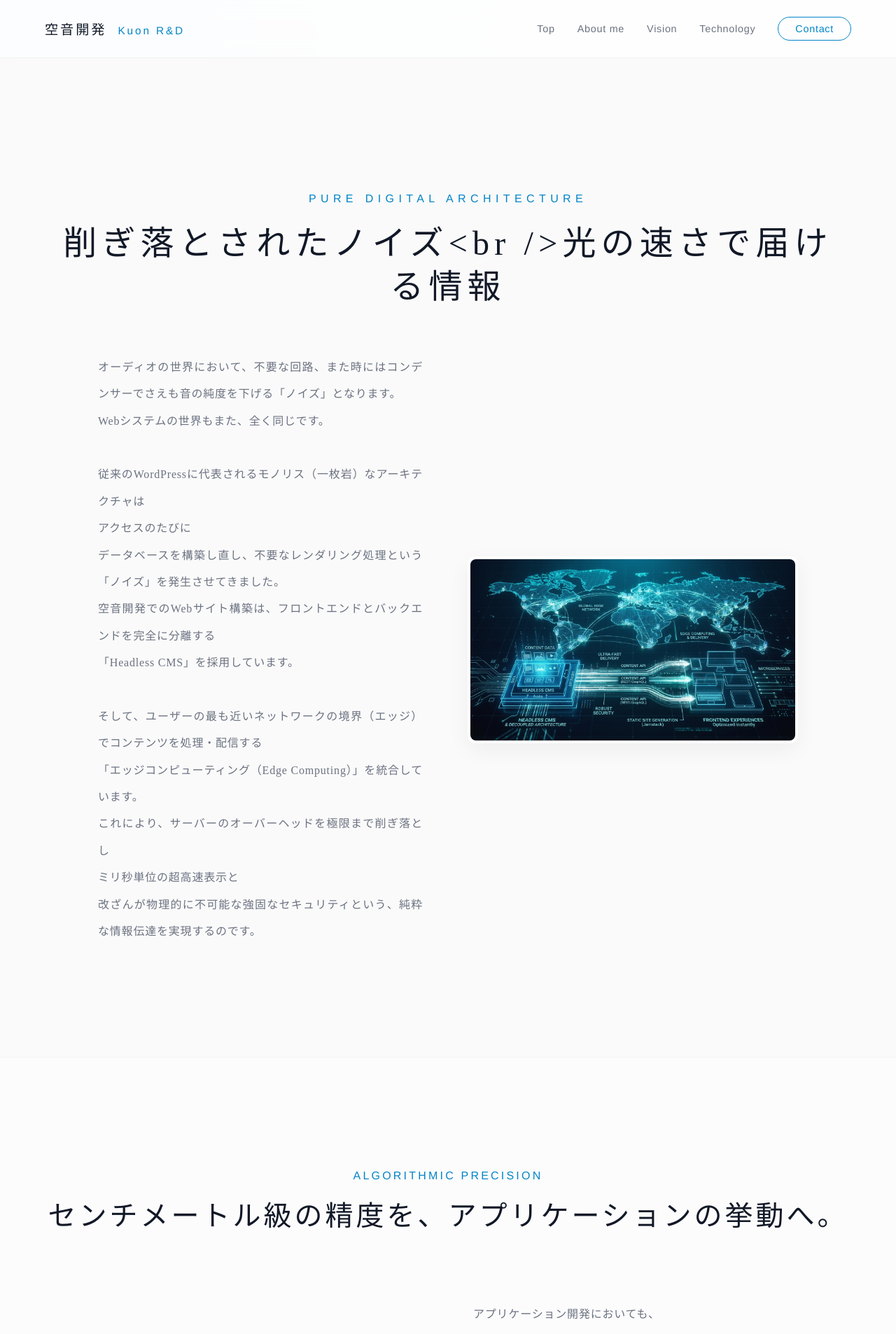
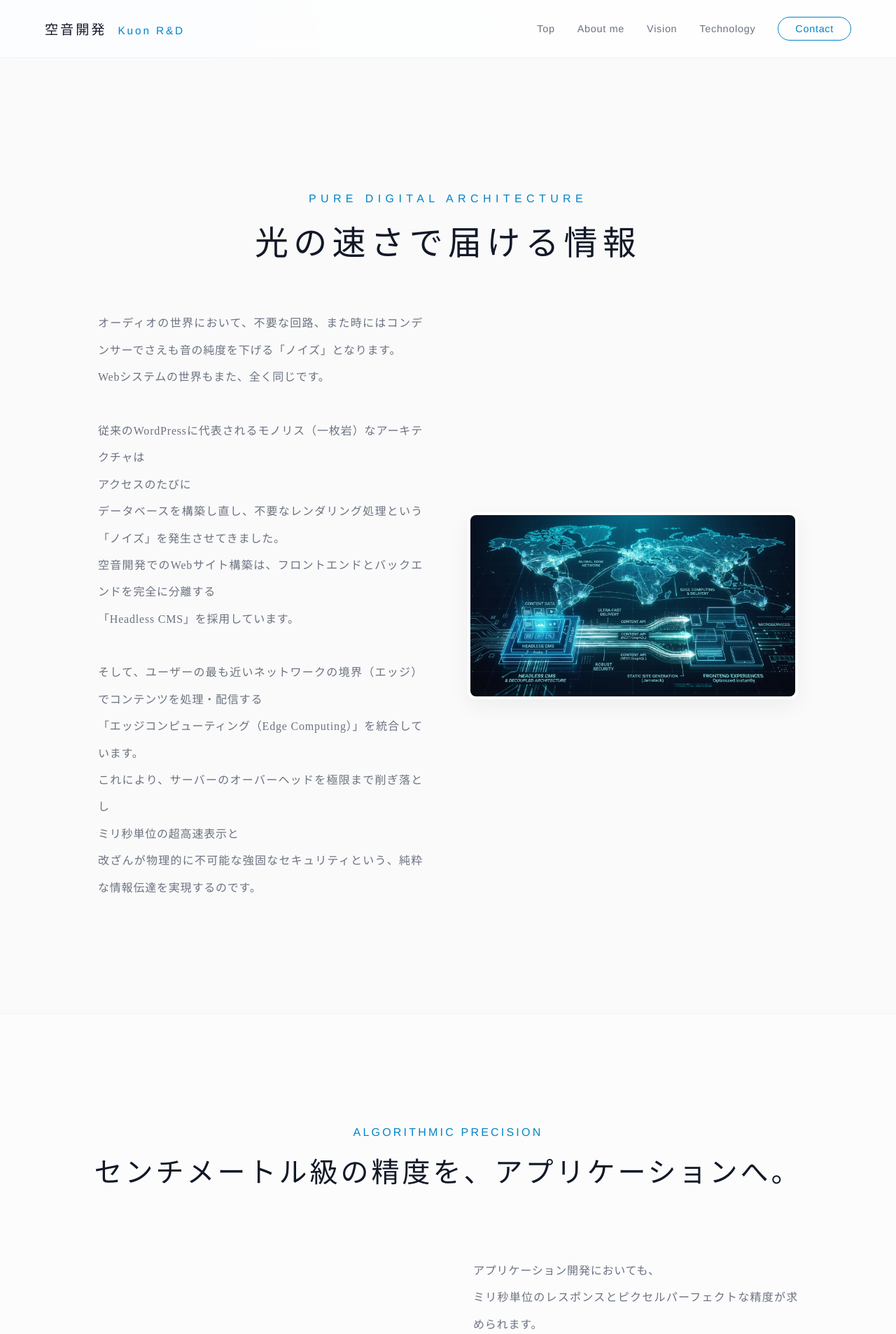
Before and after one commit to Kotaro-Studio/kuon-rnd, a Next.js app: page /web in a window 1280 px wide. Shown: the top 1906 px of the page at 70% size. Built offline with nearby package versions, Linux system fonts and the light colour scheme.

Commit message:
修正済み02

```diff
--- a/app/web/page.tsx
+++ b/app/web/page.tsx
@@ -8,7 +8,7 @@ import Link from 'next/link';
 // 1. 導入：Headless CMSとエッジコンピューティングの哲学
 const introduction = {
   title: "Pure Digital Architecture",
-  subtitle: "削ぎ落とされたノイズ<br />光の速さで届ける情報",
+  subtitle: "光の速さで届ける情報",
   image: "/A_sophisticated_and_futuristic_visualization_of_mo-1774174072344.png",
   text: (
     <>
@@ -29,7 +29,7 @@ const introduction = {
 // 2. アプリ開発：ミリ秒とピクセルのアルゴリズム
 const application = {
   title: "Algorithmic Precision",
-  subtitle: "センチメートル級の精度を、アプリケーションの挙動へ。",
+  subtitle: "センチメートル級の精度を、アプリケーションへ。",
   image: "/An_abstract_visualization_of_cutting-edge_app_deve-1774174217352.png",
   text: (
     <>
@@ -50,7 +50,7 @@ const application = {
 // 3. 結び：芸術と科学の融合
 const digitalCanvas = {
   title: "Digital Canvas",
-  subtitle: "コードの1行に宿る、エンジニアの魂と美学。",
+  subtitle: "エンジニアの美学。",
   image: "/A_stunning_visualization_of_the_perfect_fusion_bet-1774174311436.png",
   text: (
     <>
```
